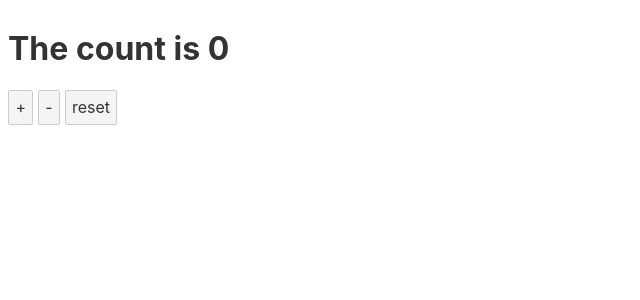
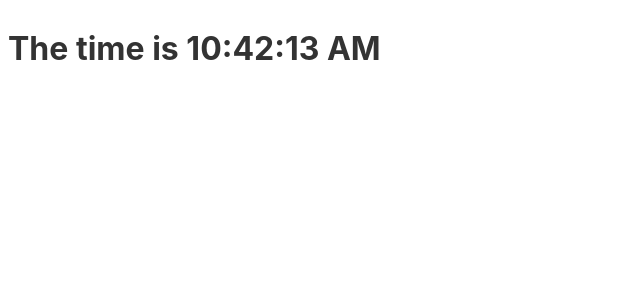
Before and after one commit to Annie-Huang/my-svelte-project2, a Svelte app: page / in a window 1280 px wide. Shown: the top 300 px of the page, without its empty margins (0-640 px from the left). Built offline with nearby package versions, Linux system fonts and the light colour scheme.

Commit message:
Stores - Readable stores

```diff
--- a/src/App.svelte
+++ b/src/App.svelte
@@ -1,32 +1,13 @@
-<!--From Stores/Writable stores to-->
+<!--From Stores/Readable stores to-->
 <script>
-    import { onDestroy } from 'svelte';
-    import { count } from './stores.js';
-    import Incrementer from './Incrementer.svelte';
-    import Decrementer from './Decrementer.svelte';
-    import Resetter from './Resetter.svelte';
+    import { time } from './stores.js';
 
-    // let count_value;
-    //
-    // const unsubscribe = count.subscribe(value => {
-    //     count_value = value;
-    // });
-    //
-    // // The app in the previous example works, but there's a subtle bug — the unsubscribe function never gets called.
-    // // If the component was instantiated and destroyed many times, this would result in a memory leak.
-    // onDestroy(unsubscribe);
-
-    // You're not limited to using $count inside the markup, either — you can use it anywhere in the <script> as well,
-    // such as in event handlers or reactive declarations.
-    // Any name beginning with $ is assumed to refer to a store value.
-    // It's effectively a reserved character — Svelte will prevent you from declaring your own variables with a $ prefix.
+    const formatter = new Intl.DateTimeFormat('en', {
+        hour12: true,
+        hour: 'numeric',
+        minute: '2-digit',
+        second: '2-digit'
+    });
 </script>
 
-<!--<h1>The count is {count_value}</h1>-->
-
-<!--Auto-subscription only works with store variables that are declared (or imported) at the top-level scope of a component.-->
-<h1>The count is {$count}</h1>
-
-<Incrementer/>
-<Decrementer/>
-<Resetter/>
+<h1>The time is {formatter.format($time)}</h1>
--- a/src/stores.js
+++ b/src/stores.js
@@ -1,10 +1,14 @@
-import { writable } from 'svelte/store';
+import { readable } from 'svelte/store';
 
-// Not all application state belongs inside your application's component hierarchy. Sometimes, you'll have values
-// that need to be accessed by multiple unrelated components, or by a regular JavaScript module.
-//
-// In Svelte, we do this with stores. A store is simply an object with a subscribe method that allows
-// interested parties to be notified whenever the store value changes.
+// The first argument to readable is an initial value, which can be null or undefined if you don't have one yet.
+// The second argument is a start function that takes a set callback and returns a stop function.
+// The start function is called when the store gets its first subscriber; stop is called when the last subscriber unsubscribes.
+export const time = readable(new Date(), function start(set) {
+    const interval = setInterval(() => {
+        set(new Date());
+    }, 1000);
 
-// It's a writable store, which means it has set and update methods in addition to subscribe.
-export const count = writable(0);
+    return function stop() {
+        clearInterval(interval);
+    };
+});
```
Also changed, not shown: src/App18.svelte (added, +31 -0 lines), src/stores18.js (added, +10 -0 lines).
